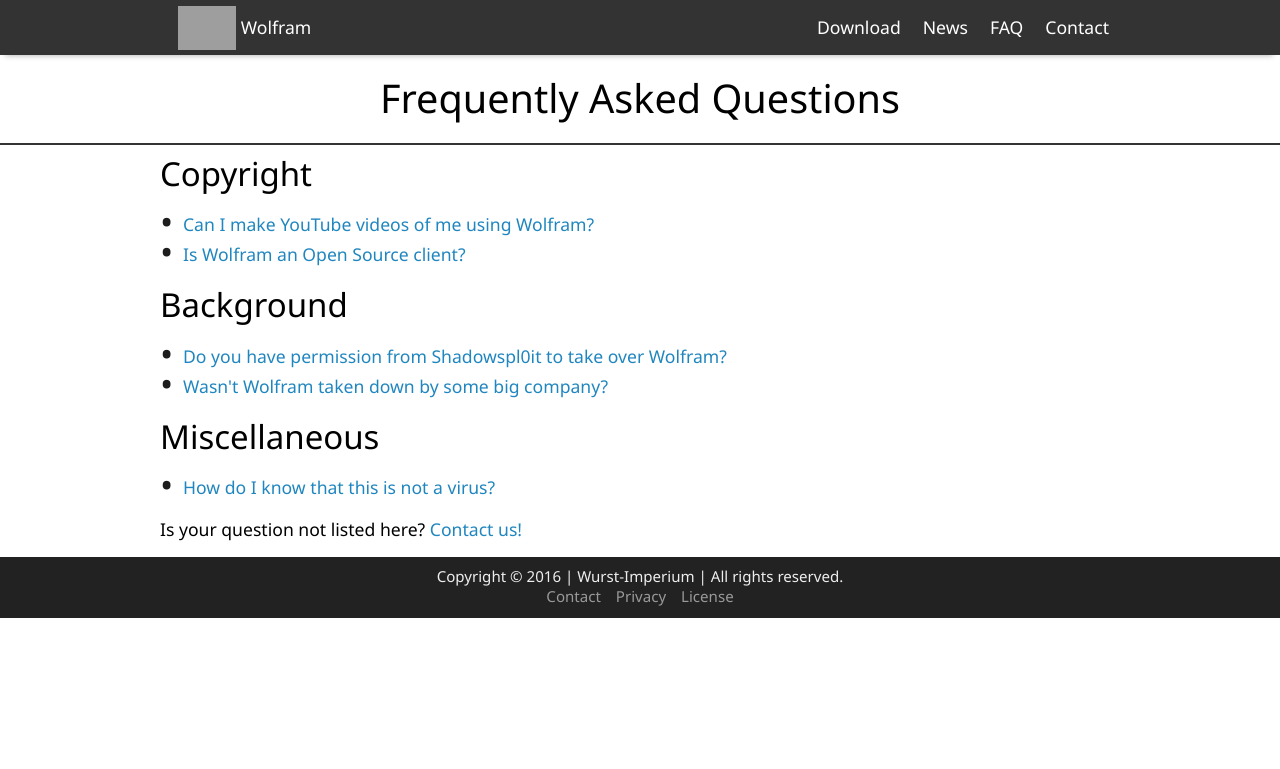
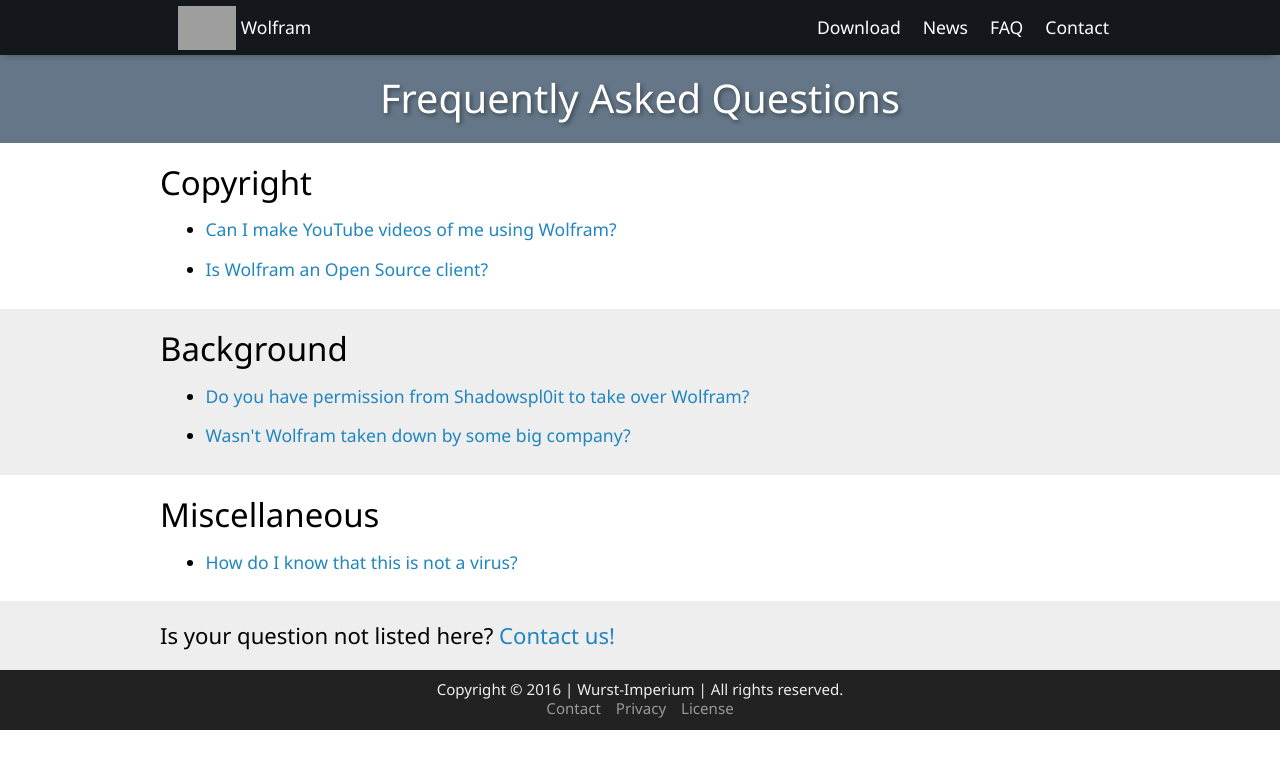
Before and after one commit to Wurst-Imperium/WolframClient.net, a Jekyll site: the page built from faq.html, in a window 1280 px wide. Shown: the top 769 px of the page. Built offline with Jekyll 4.4.1, drawn with Linux system fonts in a browser that asks for light colours; grey boxes are pictures that could not be loaded.

Commit message:
:art: Redesign /faq

```diff
--- a/faq.html
+++ b/faq.html
@@ -3,22 +3,31 @@ title: Frequently Asked Questions
 layout: bare
 permalink: /faq/
 ---
+<div class="bg-steel fg-white">
 	<div style="width: 100%;height: 3.125rem;"></div>
 	<div class="container">
-	<h1 class="align-center margin20 no-margin-left no-margin-right">{{ page.title }}</h1>
+		<h1 class="align-center text-shadow no-margin padding20 no-padding-left no-padding-right">{{ page.title }}</h1>
 	</div>
-<hr>
-<div class="container">
+</div>
 {% assign faq = site.questions | group_by: "category" %}
 {% for category in faq %}
+  {% assign modulo = forloop.index0 | modulo: 2 %}
+	<div{% if modulo == 1 %} class="bg-grayLighter"{% endif %}>
+		<div class="container padding10 no-padding-left no-padding-right">
 	    <h2>{{ category.name }}</h2>
-    <ul class="simple-list dark-bullet">
+	    <ul>
 	      {% for question in category.items %}
-        <li><a href="{{ question.url }}">{{ question.title }}</a></li>
+	        <li><p><a href="{{ question.url }}">{{ question.title }}</a></p></li>
 	      {% endfor %}
 	    </ul>
+		</div>
+	</div>
+	{% if forloop.last %}
+		<div class="{% if modulo == 0 %}bg-grayLighter {% endif %}text-accent">
+			<div class="container padding20 no-padding-left no-padding-right">
+				Is your question not listed here?
+				<a href="/contact/">Contact us!</a>
+			</div>
+		</div>
+	{% endif %}
 {% endfor %}
-	<p>
-		Is your question not listed here? <a href="/contact/">Contact us!</a>
-	</p>
-</div>
```
Lines whose indentation alone changed are shown as unchanged.
